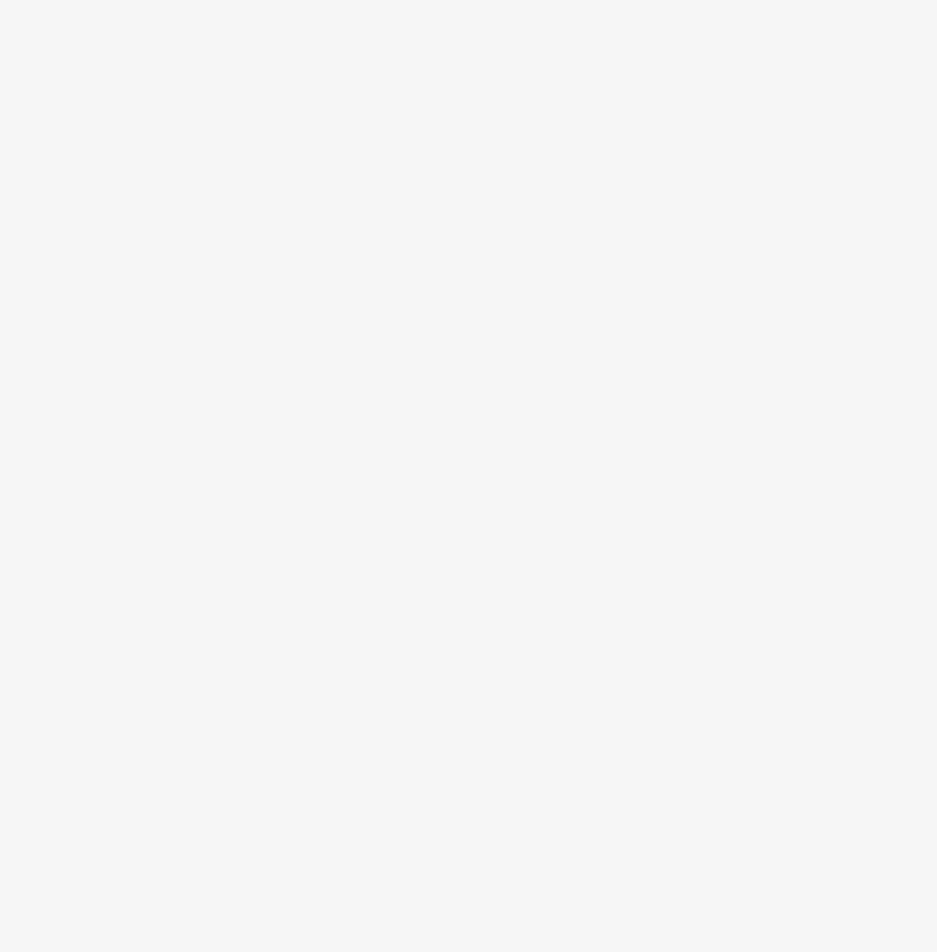
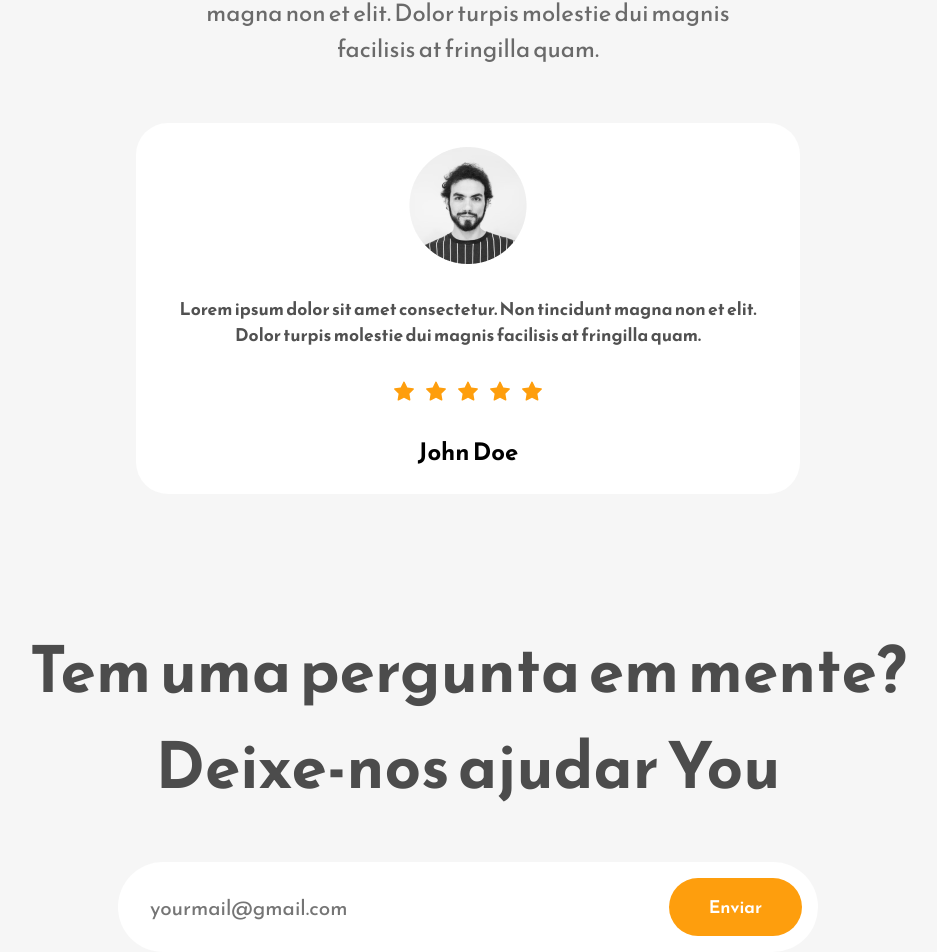
Before and after one commit to EduardaCoffacci/Restaurant-Landing-Page, a React (Vite) app: page / in a window 1280 px wide. Shown: the part 3047-3999 px from the top of the page, without its empty margins (172-1109 px from the left). Before the commit the page ends 2523 px from the top, so only its background shows below. Built offline with nearby package versions, Linux system fonts and the light colour scheme; a web font is replaced by a local one.

Commit message:
pagina depoimento e contato

```diff
--- a/src/App.css
+++ b/src/App.css
@@ -217,3 +217,66 @@ nav {
   align-items: center;
   font-weight: 600;
 }
+.testimonial-section-bottom {
+  margin-top: 2rem;
+  background-color: white;
+  padding: 1.5rem 2rem;
+  display: flex;
+  align-items: center;
+  justify-content: center;
+  max-width: 750px;
+  border-radius: 2rem;
+  flex-direction: column;
+  text-align: center;
+}
+.testimonial-section-bottom {
+  margin: 2rem auto;
+}
+.testimonial-section-bottom p {
+  font-weight: 700;
+  color: #515151;
+  max-width: 500px;
+  font-size: 1.1rem;
+  margin: 2rem 0rem;
+}
+.testimonials-stars-container svg {
+  margin: 0rem 0.25rem;
+  font-size: 1.5rem;
+  color: #fe9e0d;
+}
+.testimonial-section-bottom h2 {
+  margin-top: 1.5rem;
+}
+.h1-heading{
+  text-align: center;
+  display: inline-block;
+  width: 30ch;
+}
+.contact-page-wrapper h1 {
+  max-width: 900px !important;
+}
+.contact-page-wrapper {
+  display: flex;
+  align-items: center;
+  justify-content: center;
+  flex-direction: column;
+  margin: 6rem 0rem;
+}
+.contact-form-container {
+  background-color: white;
+  max-width: 700px;
+  width: 100%;
+  margin-top: 3rem;
+  display: flex;
+  align-items: center;
+  padding: 1rem;
+  border-radius: 5rem;
+}
+.contact-form-container input {
+  flex: 1;
+  height: 100%;
+  border: none;
+  outline: none;
+  font-size: 1.3rem;
+  padding: 0.5rem 1rem;
+}
--- a/src/App.jsx
+++ b/src/App.jsx
@@ -1,16 +1,19 @@
-import  Work  from "./components/work"
+import Work from "./components/work";
 import "./App.css";
 import About from "./components/About";
-import  Home  from "./components/Home";
+import Home from "./components/Home";
+import Testimonial from "./components/Testimonial";
+import Contato from "./components/Contato";
 function App() {
-
   return (
     <div className="App">
-      <Home/>
-      <About/>
-      <Work/>
+      <Home />
+      <About />
+      <Work />
+      <Testimonial />
+      <Contato />
     </div>
-  )
+  );
 }
 
-export default App
+export default App;
--- /dev/null
+++ b/src/components/Contato.jsx
@@ -0,0 +1,20 @@
+import React from 'react'
+
+const Contato = () => {
+  return (
+    <div className='contact-page-wrapper'>
+        <h1 className='primary-heading'>Tem uma pergunta em mente?</h1>
+        <h1 className='primary-heading'>Deixe-nos ajudar You</h1>
+        <div className='contact-form-container'>
+            <input type="text" placeholder='yourmail@gmail.com'/>
+            <button className='secondary-button'>Enviar</button>
+
+
+        </div>
+
+
+    </div>
+  )
+}
+
+export default Contato
--- a/src/components/Testimonial.jsx
+++ b/src/components/Testimonial.jsx
@@ -1,11 +1,36 @@
-import React from 'react'
-
+import React from "react";
+import ProfilePic from "../assets/john-doe-image.png";
+import { AiFillStar } from "react-icons/ai";
 const Testimonial = () => {
   return (
-    <div>
+    <div className="work-section-wrapper">
+      <div className="work-section-top">
+        <p className="primary-subheading">Depoimento</p>
+        <h1 className="primary-heading h1-heading">Oque eles estão dizendo</h1>
+        <p className="primary-text">
+          Lorem ipsum dolor sit amet consectetur. Non tincidunt magna non et
+          elit. Dolor turpis molestie dui magnis facilisis at fringilla quam.
+        </p>
+        <div className="testimonial-section-bottom">
+          <img src={ProfilePic} alt="" />
+          <p>
+            Lorem ipsum dolor sit amet consectetur. Non tincidunt magna non et
+            elit. Dolor turpis molestie dui magnis facilisis at fringilla quam.
+          </p>
+          <div className="testimonials-stars-container">
+            <AiFillStar/>
+            <AiFillStar/>
+            <AiFillStar/>
+            <AiFillStar/>
+            <AiFillStar/>
+          </div>
+          <h2>
+            John Doe
+          </h2>
+        </div>
+      </div>
+    </div>
+  );
+};
 
-    </div>
-  )
-}
-
-export default Testimonial
+export default Testimonial;
```
Also changed, not shown: src/components/Footer.jsx (added, +11 -0 lines).
